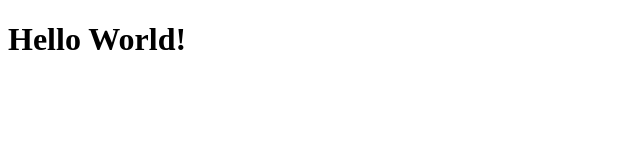
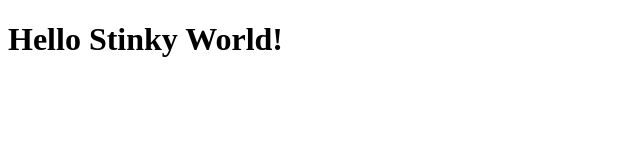
Before and after one commit to Spark2Pitch-Site-Admin/test-repo, a plain HTML site: page index.html in a window 1280 px wide. Shown: the whole page, without its empty margins (0-640 px from the left). Drawn offline with Linux system fonts and the light colour scheme.

Commit message:
second commit

```diff
--- a/index.html
+++ b/index.html
@@ -7,7 +7,7 @@
     <title>Document</title>
 </head>
 <body>
-    <h1>Hello World!</h1>
+    <h1>Hello Stinky World!</h1>
 
 </body>
 </html>
```
